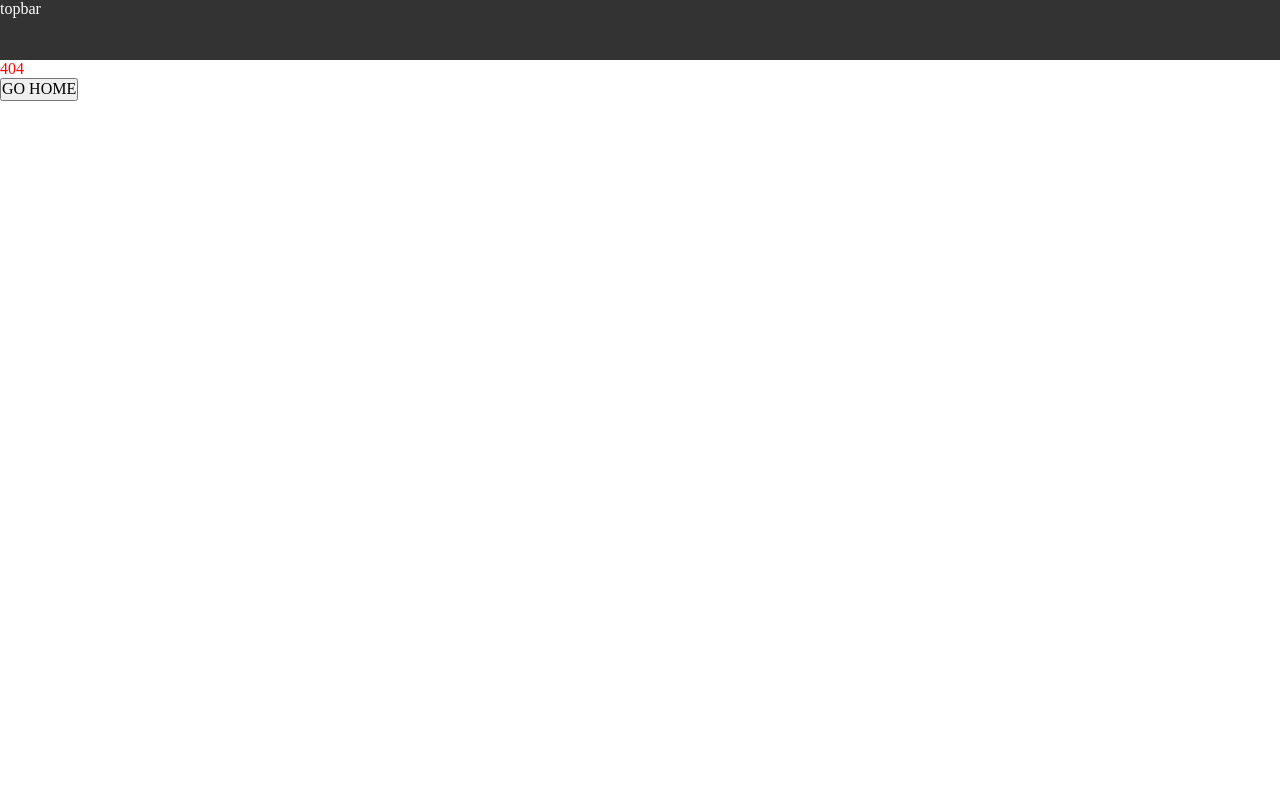
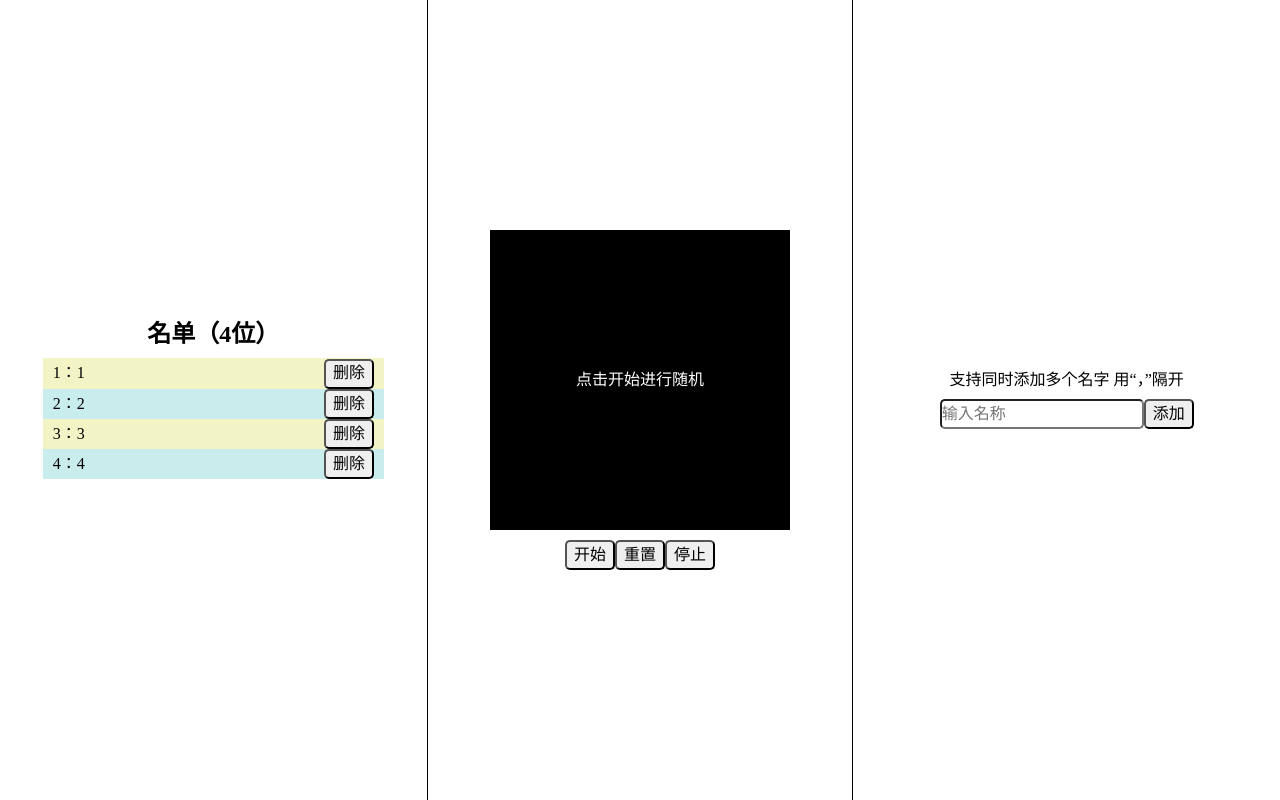
Before and after one commit to imleeou/vue-do-everything, a Vue app: page /feature/randomName in a window 1280 px wide. Before the commit this address led to /404. Built offline with nearby package versions, Linux system fonts and the light colour scheme.

Commit message:
feat； 添加随机姓名功能

```diff
--- a/src/App.vue
+++ b/src/App.vue
@@ -1,11 +1,14 @@
 <script setup lang="ts">
 import Layout from '@/components/Layout/index.vue'
+import { useRoute } from 'vue-router'
+const route = useRoute()
 </script>
 
 <template>
-  <Layout>
+  <Layout v-if="!route.meta.hiddenLayout">
     <router-view></router-view>
   </Layout>
+  <router-view v-else></router-view>
 </template>
 
 <style scoped></style>
--- /dev/null
+++ b/src/router/feature.ts
@@ -0,0 +1,20 @@
+import { RouteRecordRaw } from 'vue-router'
+
+const routes: RouteRecordRaw[] = [
+  {
+    path: '/feature',
+    name: 'Feature',
+    children: [
+      {
+        path: 'randomName',
+        name: 'RandomName',
+        component: () => import('@/views/feature/randomName/index.vue'),
+        meta: {
+          title: '功能',
+          hiddenLayout: true
+        }
+      }
+    ]
+  }
+]
+export default routes
--- a/src/router/index.ts
+++ b/src/router/index.ts
@@ -1,6 +1,6 @@
 import { createWebHistory, RouteRecordRaw, createRouter } from 'vue-router'
-
-const routes = <RouteRecordRaw[]>[
+import feature from './feature'
+let routes = <RouteRecordRaw[]>[
   {
     path: '/',
     name: 'Home',
@@ -22,6 +22,9 @@ const routes = <RouteRecordRaw[]>[
   { path: '/:pathMatch(.*)*', name: 'NotFound', redirect: '/404' }
 ]
 
+// Merge feature routes
+routes = [...routes, ...feature]
+
 const router = createRouter({
   routes,
   history: createWebHistory()
--- /dev/null
+++ b/src/views/feature/randomName/index.vue
@@ -0,0 +1,192 @@
+<script setup lang="ts">
+import { ref, watch } from 'vue'
+let name = ref('')
+let nameSource = ref<string[]>(['1', '2', '3', '4'])
+let addName = ref('')
+// 停止延迟时间
+let stopDelay = ref(3)
+
+const timer = ref<NodeJS.Timeout | null>(null)
+const stopTimer = ref<NodeJS.Timeout | null>(null)
+const start = () => {
+  if (nameSource.value.length === 0) {
+    alert('可随机名字列表为空')
+    return
+  }
+  timer.value = setInterval(() => {
+    const index = Math.floor(Math.random() * nameSource.value.length)
+    name.value = nameSource.value[index]
+  }, 50)
+
+  stopTimer.value = setTimeout(() => {
+    end()
+  }, stopDelay.value * 1000)
+}
+const reset = () => {
+  end()
+  name.value = ''
+}
+const end = () => {
+  if (timer.value) {
+    clearInterval(timer.value)
+    timer.value = null
+  }
+  if (stopTimer.value) {
+    clearTimeout(stopTimer.value)
+    stopTimer.value = null
+  }
+}
+
+const deleteName = (index: number) => {
+  nameSource.value.splice(index, 1)
+  // 更改localStorage
+  localStorage.setItem('nameSource', nameSource.value.toString())
+}
+
+// 查询本地是否有缓存nameSource
+nameSource.value = localStorage.getItem('nameSource')
+  ? (localStorage.getItem('nameSource')?.split(',') as string[])
+  : nameSource.value
+
+const addNameClick = () => {
+  if (!addName.value) return
+  // 查找是否已经存在
+  if (nameSource.value.includes(addName.value)) {
+    alert(`已经存在${addName.value}`)
+    return
+  }
+  // 支持输入多个名字，逗号分隔，不区分大小写
+  if (addName.value.includes(',') || addName.value.includes('，')) {
+    const arr = addName.value.split(/,|，/)
+    // 去重
+    const set = new Set(arr)
+    // 排查已经存在的
+    const arr2 = Array.from(set).filter((item) => !nameSource.value.includes(item))
+    nameSource.value = [...nameSource.value, ...arr2]
+  } else {
+    nameSource.value.push(addName.value)
+  }
+  addName.value = ''
+}
+
+// 监听nameSource的变化
+watch(
+  () => [...nameSource.value],
+  (val, oldVal) => {
+    // 将nameSource 转换为,分隔的字符串 保存到localStorage
+    localStorage.setItem('nameSource', nameSource.value.toString())
+  }
+)
+</script>
+
+<template>
+  <div class="random-name">
+    <div class="left">
+      <h2>名单（{{ nameSource.length }}位）</h2>
+      <ul class="name-list">
+        <li :class="['one', index % 2 === 0 && 'one-color']" v-for="(name, index) in nameSource" :key="index">
+          <span>{{ index + 1 }}：{{ name }}</span>
+          <div class="buttons">
+            <button @click="deleteName(index)">删除</button>
+          </div>
+        </li>
+      </ul>
+    </div>
+    <div class="center">
+      <div class="result">
+        <div v-if="name" class="name">{{ name }}</div>
+        <div v-else class="tip">点击开始进行随机</div>
+      </div>
+      <div class="buttons">
+        <button class="start" @click="start">开始</button>
+        <button class="reset" @click="reset">重置</button>
+        <button class="stop" @click="end">停止</button>
+      </div>
+    </div>
+    <div class="right">
+      <div class="right-tip">支持同时添加多个名字 用“，”隔开</div>
+      <div class="add">
+        <input type="text" placeholder="输入名称" v-model.trim="addName" />
+        <button @click="addNameClick">添加</button>
+      </div>
+      <!-- <div class="more-buttons">
+        <button></button>
+      </div> -->
+    </div>
+  </div>
+</template>
+
+<style scoped lang="less">
+.random-name {
+  width: 100vw;
+  height: 100vh;
+  display: flex;
+  justify-content: space-between;
+  align-items: flex-start;
+  button {
+    width: 50px;
+    height: 30px;
+    border-radius: 5px;
+    cursor: pointer;
+  }
+  input {
+    height: 30px;
+    border-radius: 5px;
+  }
+  > div {
+    width: 33.33vw;
+    height: 100%;
+    flex-shrink: 0;
+    display: flex;
+    flex-direction: column;
+    justify-content: center;
+    align-items: center;
+  }
+  .left {
+    .name-list {
+      width: 80%;
+      max-height: 60vh;
+      overflow-y: scroll;
+      display: flex;
+      flex-direction: column;
+      margin-top: 10px;
+      .one {
+        display: flex;
+        justify-content: space-between;
+        line-height: 30px;
+        padding: 0 10px;
+        background-color: rgb(201, 236, 236);
+      }
+      .one-color {
+        background-color: #f2f4c5;
+      }
+    }
+  }
+  .center {
+    border-left: 1px solid #000;
+    border-right: 1px solid #000;
+
+    .result {
+      width: 300px;
+      height: 300px;
+      background-color: #000;
+      color: #fff;
+      display: flex;
+      justify-content: center;
+      align-items: center;
+      .name {
+        font-size: 30px;
+      }
+    }
+    .buttons {
+      margin-top: 10px;
+    }
+  }
+
+  .right {
+    .right-tip {
+      margin-bottom: 10px;
+    }
+  }
+}
+</style>
```
